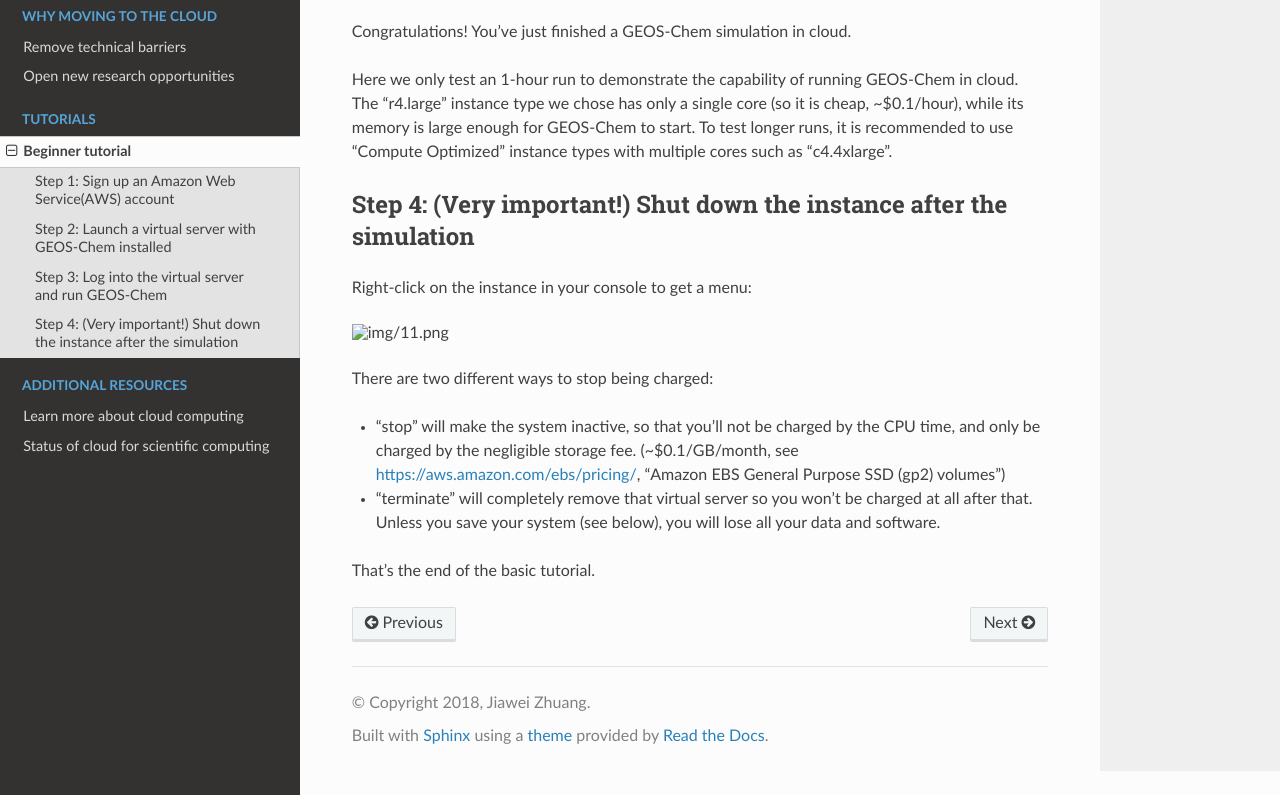
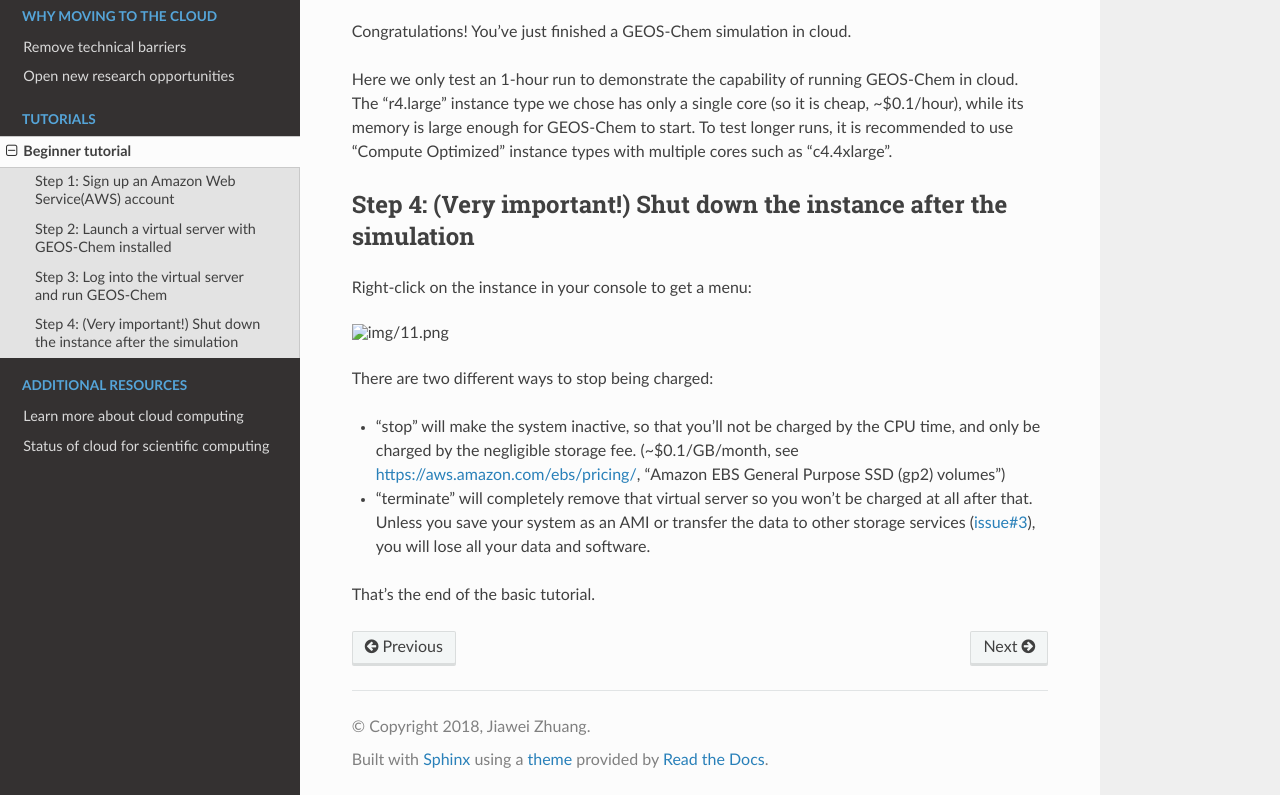
Before and after one commit to JiaweiZhuang/old_cloud_GC, a Sphinx documentation site: the page built from doc/tutorial.rst, in a window 1280 px wide and 900 px high, scrolled down 3617 px, cut to the strip 105-900 px from the top of the window. Built offline with Sphinx 7.4.7 and the Read the Docs theme 2.0.0, drawn with Linux system fonts in a browser that asks for light colours.

Commit message:
Point to data issue

```diff
--- a/doc/tutorial.rst
+++ b/doc/tutorial.rst
@@ -173,6 +173,8 @@ There are two different ways to stop being charged:
 - "stop" will make the system inactive, so that you'll not be charged by the CPU time,
   and only be charged by the negligible storage fee. (~$0.1/GB/month, see https://aws.amazon.com/ebs/pricing/, "Amazon EBS General Purpose SSD (gp2) volumes")
 - "terminate" will completely remove that virtual server so you won't be charged at all after that.
-  Unless you save your system (see below), you will lose all your data and software.
+  Unless you save your system as an AMI or transfer the data to other storage services
+  (`issue#3 <https://github.com/JiaweiZhuang/cloud_GC/issues/3>`_),
+  you will lose all your data and software.
 
 That's the end of the basic tutorial.
```
